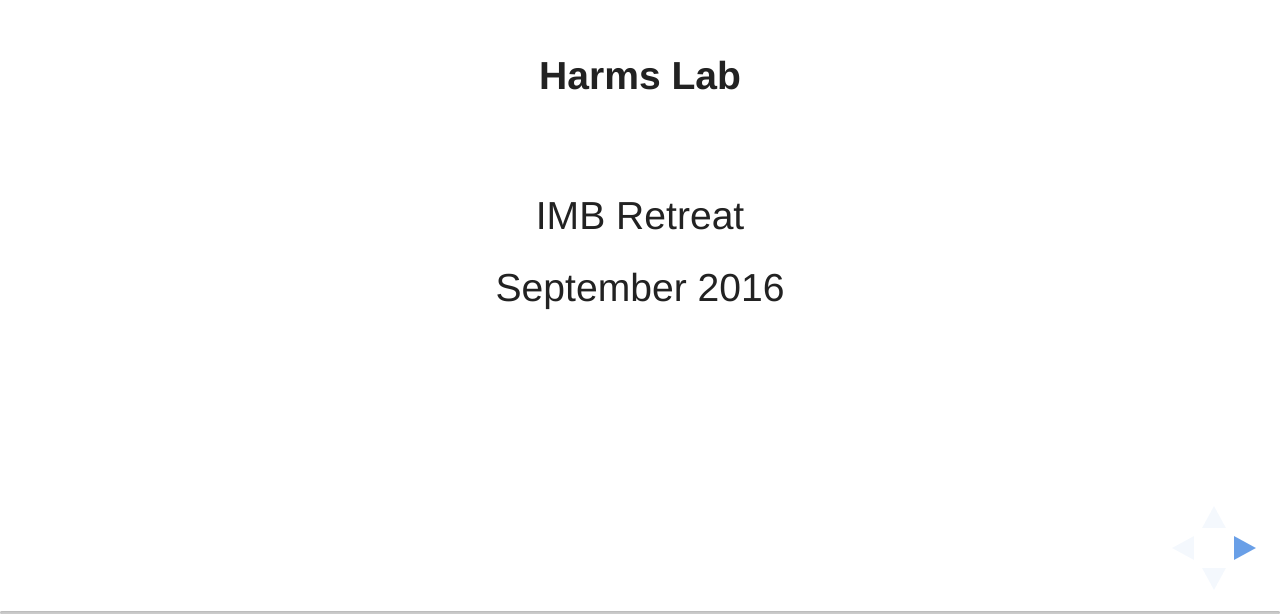
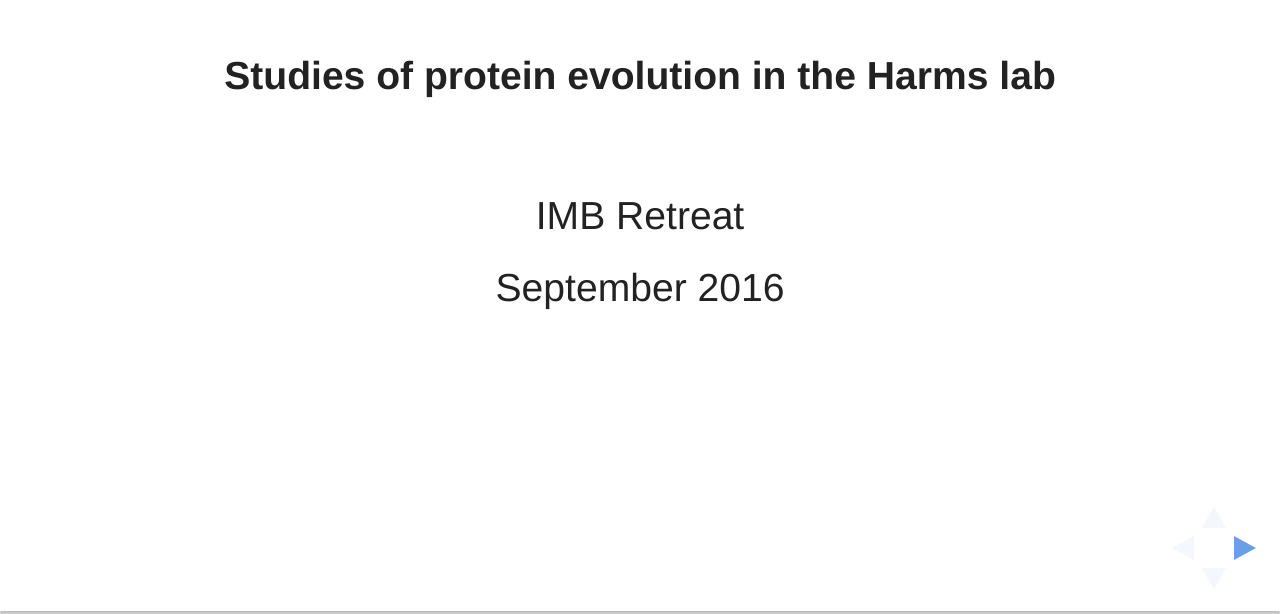
Before and after one commit to harmsm/imb-2016, a plain HTML site: page index.html in a window 1280 px wide. Shown: the part 186-800 px from the top of the page. Drawn offline with nearby package versions, Linux system fonts and the light colour scheme; some packages are replaced by stand-ins of ours; a web font is replaced by a local one.

Commit message:
final again

```diff
--- a/index.html
+++ b/index.html
@@ -40,7 +40,7 @@
 			<div class="slides">
 
                 <section>
-                    <h4>Harms Lab</h4>
+                    <h4>Studies of protein evolution in the Harms lab</h4>
                     <br/>
                     <p>IMB Retreat</p>
                     <p>September 2016</p>
```
